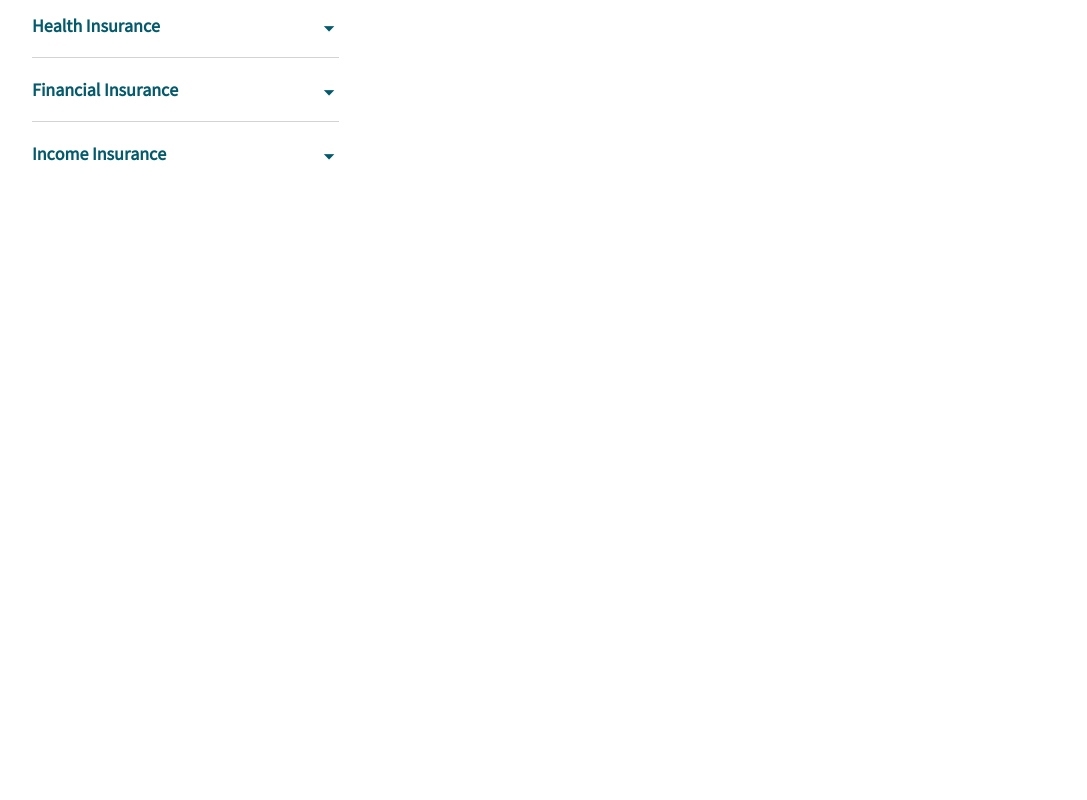
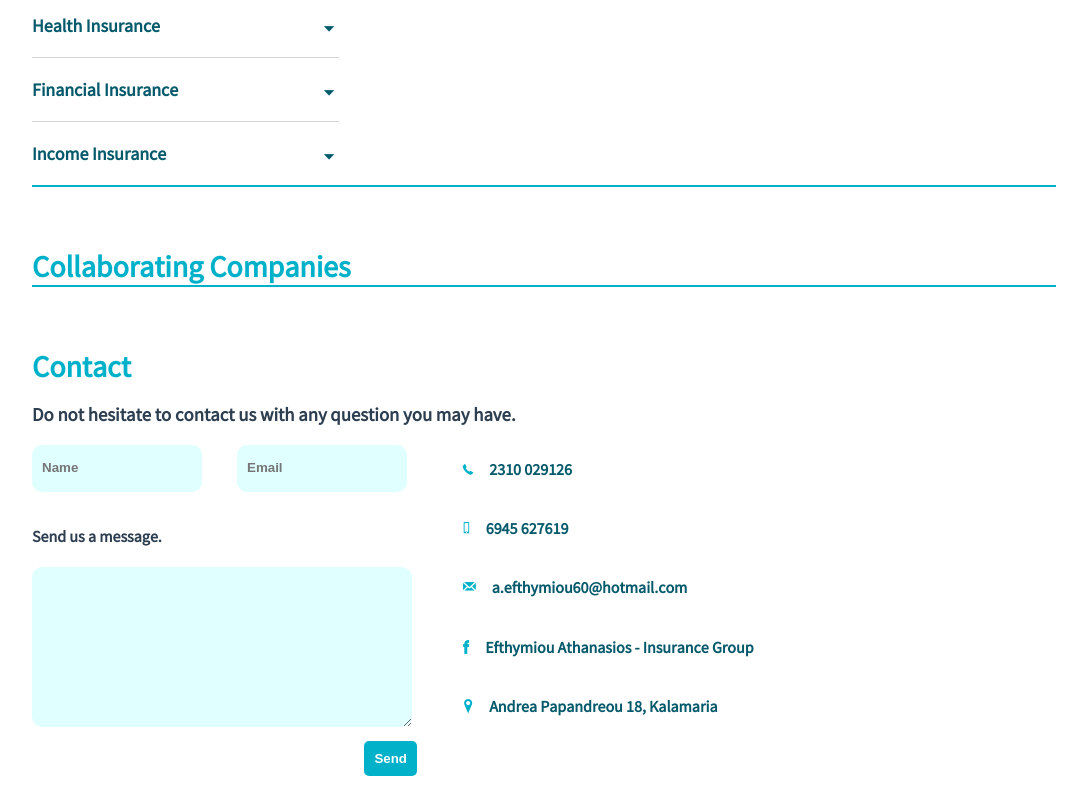
Before and after one commit to Sthanasis/Insurance-Group, a Vue app: page / in a window 1280 px wide. Shown: the part 1351-2151 px from the top of the page, without its empty margins (96-1183 px from the left). Before the commit the page ends 1546 px from the top, so only its background shows below. Built offline with nearby package versions, Linux system fonts and the light colour scheme.

Commit message:
Contact and Collaborating containers

```diff
--- a/src/App.vue
+++ b/src/App.vue
@@ -3,6 +3,8 @@
     <Home />
     <Company />
     <ProductsAndServices />
+    <Collaborating />
+    <Contact />
   </div>
 </template>
 
@@ -10,6 +12,8 @@
 import Home from './components/containers/Home';
 import Company from './components/containers/Company';
 import ProductsAndServices from './components/containers/ProductsAndServices';
+import Collaborating from './components/containers/Collaborating';
+import Contact from './components/containers/Contact';
 
 export default {
   name: 'App',
@@ -17,6 +21,8 @@ export default {
     Home,
     Company,
     ProductsAndServices,
+    Contact,
+    Collaborating,
   },
 };
 </script>
--- a/src/components/UI/Button.vue
+++ b/src/components/UI/Button.vue
@@ -30,6 +30,9 @@ export default {
       if (this.type === 'navItem') {
         classname = 'navItem';
       }
+      if (this.type === 'submit') {
+        classname = 'submit';
+      }
       return 'btn ' + classname;
     },
   },
@@ -42,6 +45,15 @@ export default {
 </script>
 
 <style scoped>
+.btn {
+  border: none;
+  padding: 10px;
+  font-weight: bold;
+  outline: none;
+  border-radius: 5px;
+  cursor: pointer;
+}
+
 .navItem {
   background-color: transparent;
   outline: none;
@@ -52,6 +64,15 @@ export default {
   font-weight: bold;
 }
 
+.submit {
+  background-color: var(--lblue);
+  color: #fff;
+}
+
+.submit:active {
+  box-shadow: 0 0 5px var(--lblue);
+}
+
 .selected {
   color: var(--mblue);
 }
--- /dev/null
+++ b/src/components/UI/Input.vue
@@ -0,0 +1,59 @@
+<template>
+  <div class="Input">
+    <input
+      v-if="element === 'input'"
+      :type="inputType"
+      :placeholder="placeholder"
+    />
+    <textarea
+      v-else-if="element === 'textarea'"
+      name=""
+      id=""
+      cols="57"
+      rows="10"
+    ></textarea>
+  </div>
+</template>
+
+<script>
+export default {
+  props: {
+    placeholder: {
+      type: String,
+    },
+    inputType: {
+      type: String,
+    },
+    element: {
+      type: String,
+    },
+  },
+};
+</script>
+
+<style scoped>
+.Input input {
+  line-height: 2;
+  border: none;
+  color: var(--mblue);
+  font-weight: bold;
+  background-color: lightcyan;
+  padding: 10px;
+  width: 150px;
+  border-radius: 10px;
+  margin-right: 10px;
+}
+.Input textarea {
+  border: none;
+  color: var(--mblue);
+  font-weight: bold;
+  background-color: lightcyan;
+  padding: 5px;
+  width: 370px;
+  border-radius: 10px;
+}
+textarea:focus,
+input:focus {
+  outline: none;
+}
+</style>
--- a/src/components/Utilities/Slideshow.vue
+++ b/src/components/Utilities/Slideshow.vue
@@ -13,12 +13,9 @@
 
 <script>
 import InfoItem from '../UI/Infoitem';
+import items from '../../mixins/contact';
 export default {
-  data() {
-    return {
-      items: ['phone', 'mobile', 'location', 'email', 'facebook'],
-    };
-  },
+  mixins: [items],
   components: {
     InfoItem,
   },
--- /dev/null
+++ b/src/components/containers/Collaborating.vue
@@ -0,0 +1,15 @@
+<template>
+  <div id="collaboratingCompanies" class="pageContainer">
+    <div class="header">
+      <span>
+        {{ $t('navigation.navItem3') }}
+      </span>
+    </div>
+  </div>
+</template>
+
+<script>
+export default {};
+</script>
+
+<style></style>
--- /dev/null
+++ b/src/components/containers/Contact.vue
@@ -0,0 +1,118 @@
+<template>
+  <div class="pageContainer">
+    <div class="header">
+      <span>
+        {{ $t('navigation.navItem4') }}
+      </span>
+    </div>
+    <h3 class="subheader">
+      {{ $t('contact.contactUs') }}
+    </h3>
+    <div class="grid-container">
+      <div class="inputs">
+        <Input
+          element="input"
+          inputType="text"
+          :placeholder="$t('input.name')"
+          :bindToValue.sync="emailData.email"
+        />
+        <Input
+          element="input"
+          inputType="text"
+          placeholder="Email"
+          :bindToValue.sync="emailData.name"
+        />
+      </div>
+      <div class="textarea">
+        <h4>{{ $t('contact.sendMessage') }}</h4>
+        <Input element="textarea" :bindToValue.sync="emailData.message" />
+      </div>
+      <div v-for="item in items" :key="item" :class="item">
+        <InfoItem :item="item" />
+      </div>
+      <div class="submit">
+        <Button type="submit" :caption="$t('button.submit')" />
+      </div>
+    </div>
+  </div>
+</template>
+
+<script>
+import Input from '../UI/Input';
+import Button from '../UI/Button';
+import InfoItem from '../UI/Infoitem';
+import items from '@/mixins/contact';
+
+export default {
+  mixins: [items],
+  computed: {
+    emailData() {
+      return {
+        email: '',
+        name: '',
+        message: '',
+      };
+    },
+  },
+  components: {
+    Input,
+    InfoItem,
+    Button,
+  },
+  methods: {},
+};
+</script>
+
+<style>
+.grid-container {
+  display: grid;
+  gap: 30px;
+  grid-template-columns: 400px 1fr;
+  grid-template-rows: 1fr 1fr 1fr 1fr 1fr 1fr;
+  gap: 10px 20px;
+  grid-template-areas:
+    'inputs phone'
+    'textarea mobile'
+    'textarea email'
+    'textarea facebook'
+    'textarea location'
+    'submit .';
+}
+.inputs {
+  grid-area: inputs;
+  display: grid;
+  grid-template-columns: 1fr 1fr;
+  gap: 10px;
+  /* justify-content: space-between; */
+}
+.textarea {
+  grid-area: textarea;
+}
+.phone {
+  grid-area: phone;
+}
+.mobile {
+  grid-area: mobile;
+}
+.email {
+  grid-area: email;
+}
+.facebook {
+  grid-area: facebook;
+}
+.location {
+  grid-area: location;
+}
+.submit {
+  grid-area: submit;
+  text-align: end;
+  padding-right: 15px;
+}
+.grid-container .infoItem span:last-of-type {
+  color: var(--mblue);
+}
+.grid-container .infoItem span:first-of-type {
+  font-size: 30px;
+  margin-right: 10px;
+}
+</style>
--- /dev/null
+++ b/src/mixins/contact.js
@@ -0,0 +1,7 @@
+export default {
+  data() {
+    return {
+      items: ['phone', 'mobile', 'location', 'email', 'facebook'],
+    };
+  },
+};
--- a/src/translations/langs/en.json
+++ b/src/translations/langs/en.json
@@ -56,5 +56,15 @@
       "description": "Income Insurance",
       "content": "Income Insurance"
     }
+  },
+  "contact": {
+    "contactUs": "Do not hesitate to contact us with any question you may have.",
+    "sendMessage": "Send us a message."
+  },
+  "input": {
+    "name": "Name"
+  },
+  "button": {
+    "submit": "Send"
   }
 }
--- a/src/translations/langs/gr.json
+++ b/src/translations/langs/gr.json
@@ -56,5 +56,15 @@
       "description": "Κλάδος ασφάλισης Εισοδήματος",
       "content": "Κλάδος ασφάλισης Εισοδήματος"
     }
+  },
+  "contact": {
+    "contactUs": "Επικοινωνήστε μαζί μας για οποιαδήποτε ερώτησή σας.",
+    "sendMessage": "Αφήστε μας το μήνυμά σας."
+  },
+  "input": {
+    "name": "Όνομα"
+  },
+  "button": {
+    "submit": "Αποστολή"
   }
 }
```
